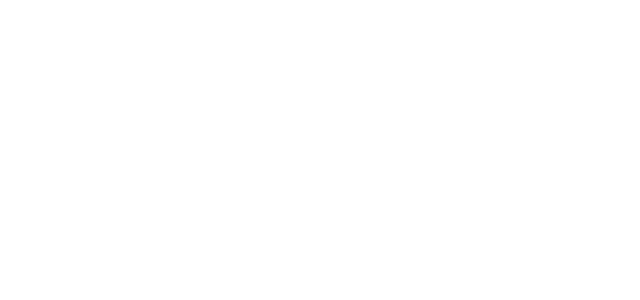
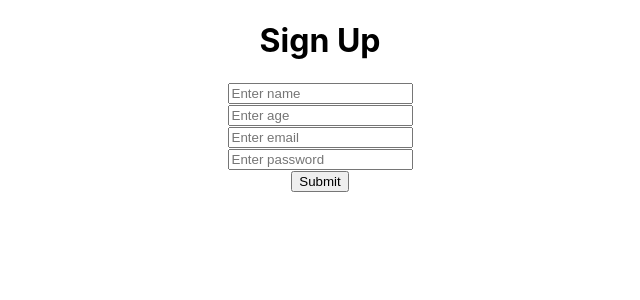
Before and after one commit to elliotkim916/task-manager-client, a React (Create React App) app: page /signup in a window 1280 px wide. Shown: the top 300 px of the page, without its empty margins (320-960 px from the left). Built offline with nearby package versions, Linux system fonts and the light colour scheme.

Commit message:
Refactored, and can signup and login

```diff
--- a/src/App.js
+++ b/src/App.js
@@ -3,6 +3,7 @@ import './App.css';
 import { Router, Route } from 'react-router-dom';
 import LandingPage from './components/LandingPage/LandingPage';
 import LoginPage from './components/Auth/LoginPage';
+import SignupPage from './components/Auth/SignupPage';
 import Dashboard from './components/Dashboard/Dashboard';
 import history from './history';
 
@@ -12,6 +13,7 @@ class App extends React.Component {
       <div className="App">
         <Router history={history}>
           <Route exact path="/" component={LandingPage} />
+          <Route exact path="/signup" render={() => <SignupPage history={history} />} />
           <Route exact path="/login" render={() => <LoginPage history={history} />} />
           <Route exact path="/dashboard" component={Dashboard} />
         </Router>
--- a/src/api.js
+++ b/src/api.js
@@ -2,14 +2,16 @@ import axios from 'axios';
 import { TASK_SERVERSIDE_ENDPOINT } from './config';
 
 export const signUp = (userInfo) => {
-  const { name, email, password, age, avatar } = userInfo;
+  const { name, age, email, password, avatar } = userInfo;
 
   return axios.post(`${TASK_SERVERSIDE_ENDPOINT}/users`, {
     name,
     email,
-    password
+    password,
+    age,
+    avatar
   })
-  .then(res => console.log(res));
+  .then(res => res.data);
 };
 
 export const logIn = (userInfo) => {
--- a/src/components/Auth/LoginPage.jsx
+++ b/src/components/Auth/LoginPage.jsx
@@ -5,7 +5,7 @@ const LoginPage = ({ history }) => {
   return (
     <React.Fragment>
       <h1>Log In</h1>
-      <Form history={history} />
+      <Form history={history} type='login' />
     </React.Fragment>
   );
 };
--- a/src/components/Auth/SignupPage.jsx
+++ b/src/components/Auth/SignupPage.jsx
@@ -0,0 +1,13 @@
+import React from 'react';
+import Form from '../Form';
+
+const SignupPage = ({ history }) => {
+  return (
+    <React.Fragment>
+      <h1>Sign Up</h1>
+      <Form history={history} type='signup' />
+    </React.Fragment>
+  );
+};
+
+export default SignupPage;
--- a/src/components/Dashboard/Dashboard.jsx
+++ b/src/components/Dashboard/Dashboard.jsx
@@ -1,8 +1,18 @@
 import React from 'react';
+import { clearAuthToken } from '../../local-storage';
 
-const Dashboard = () => {
+const Dashboard = (props) => {
   return (
     <div>
+      <button
+        type="button"
+        onClick={() => {
+          clearAuthToken();
+          props.history.push('/');
+        }}
+      >
+        Log Out
+      </button>
       <h1>Welcome!</h1>
       <h3>Dashboard</h3>
     </div>
--- a/src/components/Form.jsx
+++ b/src/components/Form.jsx
@@ -1,40 +1,85 @@
 import React, { useState } from 'react';
-import { logIn } from '../api';
+import { logIn, signUp } from '../api';
 import { saveAuthToken } from '../local-storage';
 
-const Form = (props) => {
-  const [email, setEmail] = useState('');
-  const [password, setPassword] = useState('');
+const Form = ({ history, type }) => {
+  const [userData, setUserData] = useState({
+    name: '',
+    age: '',
+    email: '',
+    password: '',
+    avatar: null
+  });
 
-  const onSubmit = (e, email, password) => {
+  const onSubmit = (e, userData) => {
     e.preventDefault();
 
-    const userInfo = { email, password };
-    logIn(userInfo)
+    if (type === 'login') {
+      logIn(userData)
         .then(res => {
           if (res.token) {
             saveAuthToken(res.token);
+
             // set up state/contextAPI to store user info such as name, email, age, etc.
 
-          props.history.push('/dashboard');
+            history.push('/dashboard');
           }
         });
+    }
+
+    if (type === 'signup') {
+      signUp(userData)
+        .then(res => {
+          if (res.token) {
+            saveAuthToken(res.token);
+
+            // set up state/contextAPI to store user info such as name, email, age, etc.
+
+            history.push('/dashboard');
+          }
+        })
+    }
   };
+
+  let signupInputs;
+
+  type === 'signup' ?
+    signupInputs = (
+      <React.Fragment>
+        <input
+            type="text"
+            name="name"
+            placeholder="Enter name"
+            onChange={e => setUserData({...userData, name: e.target.value})}
+            required
+          /><br/>
+          <input
+            type="text"
+            name="age"
+            placeholder="Enter age"
+            onChange={e => setUserData({...userData, age: e.target.value})}
+          /><br/>
+      </React.Fragment>
+    ) :
+      signupInputs = null;
 
   return (
     <div>
-      <form onSubmit={e => onSubmit(e, email, password)}>
+      <form onSubmit={e => onSubmit(e, userData)}>
+        {signupInputs}
         <input
           type="text"
           name="email"
           placeholder="Enter email"
-          onChange={e => setEmail(e.target.value)}
+          onChange={e => setUserData({...userData, email: e.target.value})}
+          required
         /><br/>
         <input
           type="password"
           name="password"
           placeholder="Enter password"
-          onChange={e => setPassword(e.target.value)}
+          onChange={e => setUserData({...userData, password: e.target.value})}
+          required
         /><br/>
         <button type="submit">Submit</button>
       </form>
--- a/src/components/LandingPage/LandingPage.jsx
+++ b/src/components/LandingPage/LandingPage.jsx
@@ -1,13 +1,23 @@
 import React from 'react';
 
-const LandingPage = (props) => {
+const LandingPage = ({ history }) => {
   return (
     <div>
       <h1>My Tasks</h1>
-      <p>Any Task, Any Goal.  Get Organized, Get Things Done.</p>
+      <p>Any Task, Any Goal. Get Organized, Get Things Done.</p>
 
-      <button type="button">Sign Up</button>
-      <button type="button" onClick={() => props.history.push('/login')}>Log In</button>
+      <button
+        type="button"
+        onClick={() => history.push('/signup')}
+      >
+        Sign Up
+      </button>
+      <button
+        type="button"
+        onClick={() => history.push('/login')}
+      >
+        Log In
+      </button>
     </div>
   );
 };
```
Lines whose indentation alone changed are shown as unchanged.
